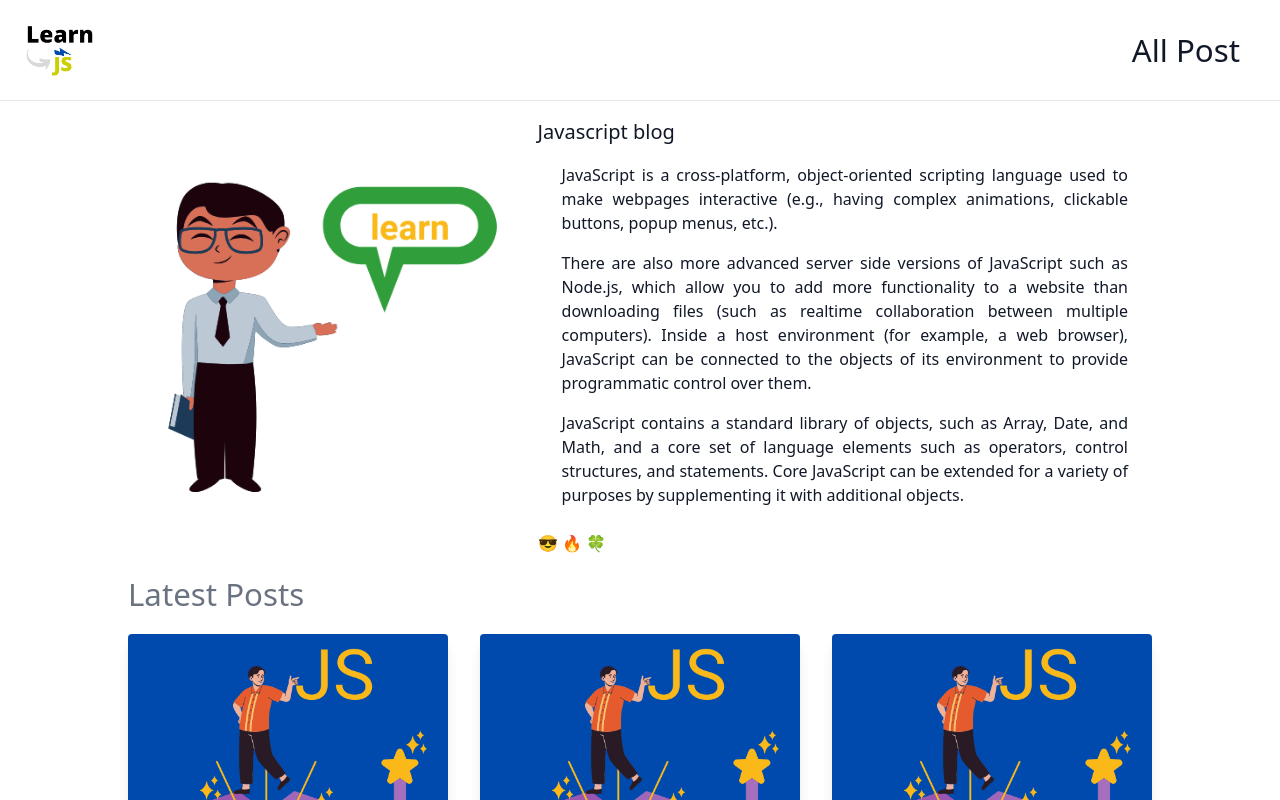
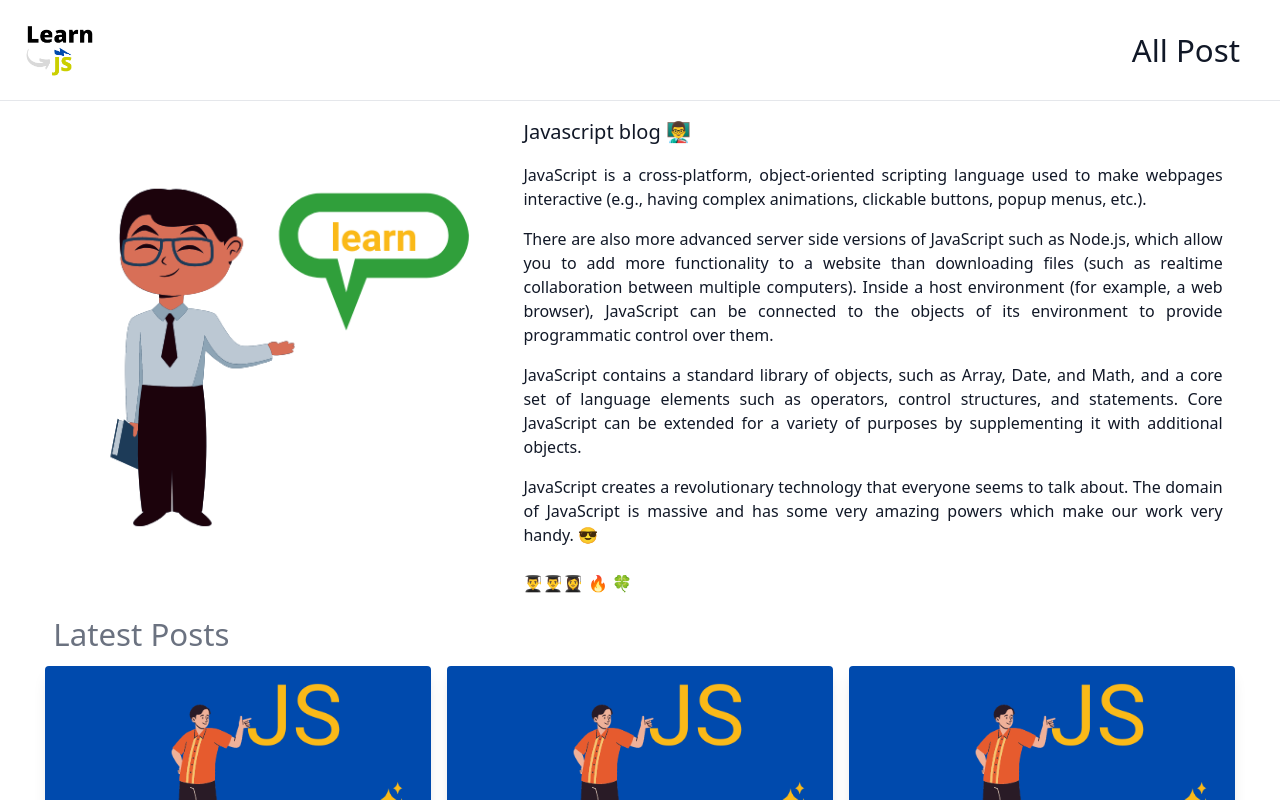
Before and after one commit to Sam-Tennyson/frontend, a Next.js app: page / in a window 1280 px wide. Shown: the top 800 px of the page. Built offline with nearby package versions, Linux system fonts and the light colour scheme.

Commit message:
klajsdlfkjasdf

```diff
--- a/components/molecules/AllPost/index.js
+++ b/components/molecules/AllPost/index.js
@@ -6,7 +6,7 @@ const AllPost = ({ postData }) => {
     return postData.map((item, index) => {
       return (
         <>
-          <div className="p-4 md:4/5 lg:w-1/3" key={index}>
+          <div className="py-4 md:4/5 lg:w-1/3" key={index}>
             <PostPreview postData={item} />
           </div>
         </>
--- a/components/molecules/HomeHeader/index.js
+++ b/components/molecules/HomeHeader/index.js
@@ -4,7 +4,7 @@ import React from "react";
 const HomeHeader = () => {
   return (
     <>
-      <div className="flex justify-center md:flex-col w-full mb-4">
+      <div className="flex justify-center md:flex-col w-full px-1 mb-4">
           {/* <Image
             className="hidden md:block lg:hidden"
             src={`/teacher.png`}
@@ -27,17 +27,17 @@ const HomeHeader = () => {
           />
           <div className="flex flex-col justify-start">
             <h5 className="text-gray-900 text-xl font-medium mb-2">
-              Javascript blog
+              Javascript blog 👨‍🏫
             </h5>
             <div className="text-gray-700 text-justify mb-4 ">
 
               <ul className="bg-white text-gray-900">
-                <li className="px-6 py-2  border-gray-200 w-full rounded-t-lg">
+                <li className="py-2  border-gray-200 w-full rounded-t-lg">
                   JavaScript is a cross-platform, object-oriented scripting
                   language used to make webpages interactive (e.g., having
                   complex animations, clickable buttons, popup menus, etc.).{" "}
                 </li>
-                <li className="px-6 py-2  border-gray-200 w-full">
+                <li className="py-2  border-gray-200 w-full">
                   There are also more advanced server side versions of
                   JavaScript such as Node.js, which allow you to add more
                   functionality to a website than downloading files (such as
@@ -46,18 +46,18 @@ const HomeHeader = () => {
                   be connected to the objects of its environment to provide
                   programmatic control over them.
                 </li>
-                <li className="px-6 py-2  border-gray-200 w-full">
+                <li className="py-2  border-gray-200 w-full">
                   JavaScript contains a standard library of objects, such as
                   Array, Date, and Math, and a core set of language elements
                   such as operators, control structures, and statements. Core
                   JavaScript can be extended for a variety of purposes by
                   supplementing it with additional objects.
                 </li>
-
+                <li className="py-2  border-gray-200 w-full">JavaScript creates a revolutionary technology that everyone seems to talk about. The domain of JavaScript is massive and has some very amazing powers which make our work very handy. 😎</li>
               </ul>
 
             </div>
-            <div className="text-gray-600 text-lg">😎 🔥 🍀</div>
+            <div className="text-gray-600 text-lg"> 👨‍🎓👨‍🎓👩‍🎓  🔥 🍀</div>
           </div>
         </div>
       </div>
--- a/components/molecules/HomeLatestPost/index.js
+++ b/components/molecules/HomeLatestPost/index.js
@@ -8,7 +8,7 @@ const HomeLatestPost = ({ postData }) => {
     return data.map((item, index) => {
       return (
         // <div className="p-4 " key={index}>
-        <div className="p-4 md:4/5 lg:w-1/3" key={index}>
+        <div className="py-2 md:px-2 w-11/12 lg:w-1/3" key={index}>
           <PostPreview postData={item} />
         </div>
       );
--- a/components/molecules/PostPreview/index.js
+++ b/components/molecules/PostPreview/index.js
@@ -6,7 +6,7 @@ const PostPreview = ({ postData }) => {
   // console.log(postData.Route);
   return (
     <>
-
+      <Link href={`${postData?.attributes?.Route}`}>
         <div className="rounded overflow-hidden shadow-lg">
           <img
             className="w-full"
@@ -15,9 +15,8 @@ const PostPreview = ({ postData }) => {
           />
           <div className="px-6 py-4">
             {/* <Link href={`/posts/${postData.id}`}> */}
-          <Link href={`${postData?.attributes?.Route}`}>
               <div className="font-bold text-3xl mb-2 cursor-pointer">{postData.attributes.Title}</div>
-          </Link>
+            {/* </Link> */}
             <div className="text-gray-700 text-base">
             {postData.attributes.Description}.
             </div>
@@ -40,7 +39,7 @@ const PostPreview = ({ postData }) => {
             </span>
           </div>
         </div>
-
+      </Link>
     </>
   );
 };
--- a/pages/all-posts/index.js
+++ b/pages/all-posts/index.js
@@ -11,7 +11,7 @@ const ShowAll = ({ postData }) => {
     return alldata.map((item, index) => {
       return (
         // <div className="p-4 " key={index}>
-        <div className="p-4 md:4/5 lg:w-1/3" key={index}>
+        <div className="py-2 md:p-4 md:4/5 lg:w-1/3" key={index}>
           <PostPreview postData={item} />
         </div>
       );
@@ -26,7 +26,7 @@ const ShowAll = ({ postData }) => {
         <meta name="description" content={"Javascript Basic"} />
         <link rel="canonical" key="canonical" href={`${process.env.URL}${asPath}`}/>
       </Head>
-      <div className="w-4/5 m-auto">
+      <div className="w-11/12 m-auto">
         <h2 className="sm:text-3xl text-2xl font-medium title-font my-4 mb-4 text-gray-500 text-center">
           Important Topics
         </h2>
--- a/pages/async-await/index.js
+++ b/pages/async-await/index.js
@@ -17,7 +17,7 @@ const Promises = ({ post }) => {
       <meta name="description" content={currentData?.attributes?.Description} />
       <link rel="canonical" key="canonical" href={`${process.env.URL}${asPath}`}/>
     </Head>
-      <section className="md:w-4/5 w-96 m-auto mt-4 text-justify">
+      <section className="w-11/12 m-auto mt-4 text-justify">
         <div className="container mx-auto">
           <div className=" divide-y-2 divide-gray-100">
             <div className="py-8 px-1 flex flex-wrap md:flex-nowrap">
--- a/pages/callback/index.js
+++ b/pages/callback/index.js
@@ -24,7 +24,7 @@ const Callback = ({ post }) => {
           href={`${process.env.URL}${asPath}`}
         />
       </Head>
-      <section className="md:w-4/5  w-96 m-auto mt-4 text-justify">
+      <section className="w-11/12 m-auto mt-4 text-justify">
         <div className="container  mx-auto">
           <div className=" divide-y-2 divide-gray-100">
             <div className="py-8 px-1 flex flex-wrap md:flex-nowrap">
--- a/pages/index.js
+++ b/pages/index.js
@@ -28,7 +28,7 @@ export default function Home(props) {
           content="YMsjE6W20AJUEXp9l2Y7ywCnuKpKETSied8zYAsGq6U"
         />
       </Head>
-      <div className="w-4/5 m-auto mt-4">
+      <div className="w-11/12 m-auto mt-4">
         <HomeHeader />
         <HomeLatestPost postData={data} />
       </div>
--- a/pages/promises/index.js
+++ b/pages/promises/index.js
@@ -17,7 +17,7 @@ const Promises = ({ post }) => {
       <meta name="description" content={currentData?.attributes?.Description} />
       <link rel="canonical" key="canonical" href={`${process.env.URL}${asPath}`}/>
     </Head>
-      <section className="md:w-4/5 w-96 m-auto mt-4 text-justify">
+      <section className="w-11/12 m-auto mt-4 text-justify">
         <div className="container mx-auto">
           <div className=" divide-y-2 px-1 divide-gray-100">
             <div className="py-8 flex flex-wrap md:flex-nowrap">
--- a/pages/var-let-const/index.js
+++ b/pages/var-let-const/index.js
@@ -24,7 +24,7 @@ const VarLetConst = ({ post }) => {
           href={`${process.env.URL}${asPath}`}
         />
       </Head>
-      <section className="md:w-4/5 m-auto w-96 mt-4 text-justify">
+      <section className="w-11/12 m-auto mt-4 text-justify">
         <div className="container  mx-auto">
           <div className=" divide-y-2 divide-gray-100">
             <div className="py-8 px-1 flex flex-wrap md:flex-nowrap">
```
Also changed, not shown: 1 other file (tests, documents, lock files or other folders). Lines whose indentation alone changed are shown as unchanged.
